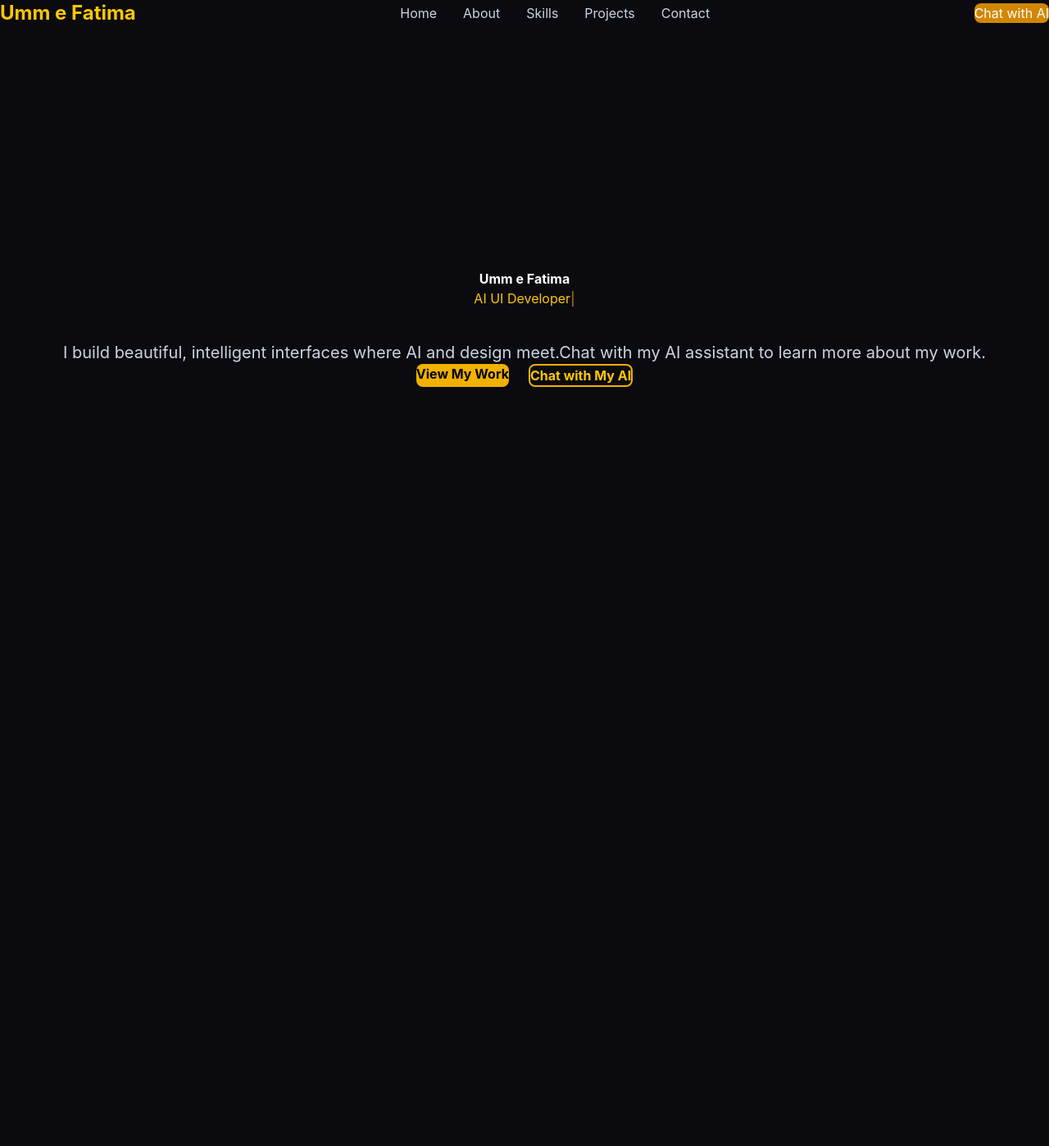
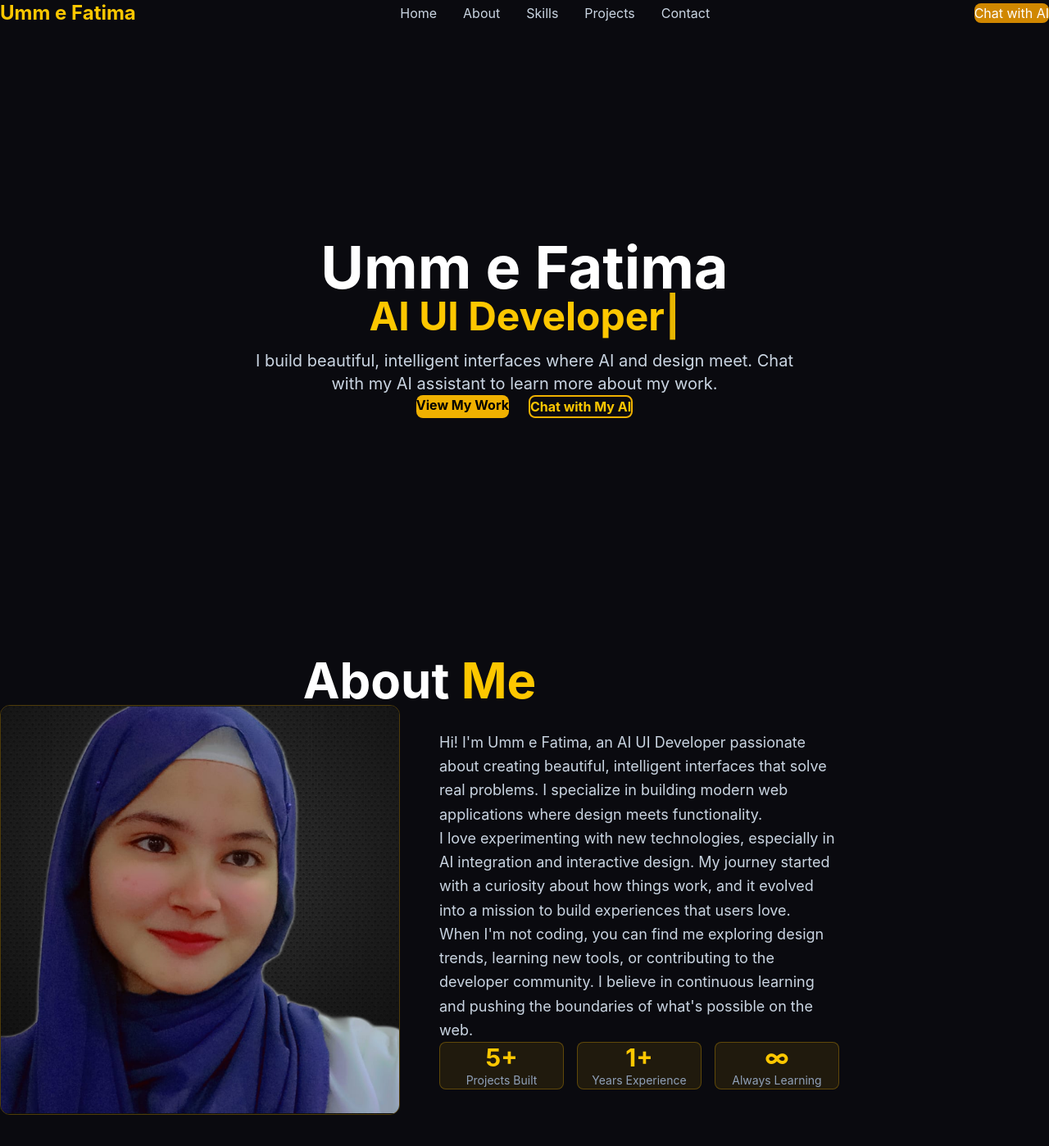
Before and after one commit to Umm-e-Fatima/portfolio, a React app: page / in a window 1280 px wide. Shown: the top 1398 px of the page at 82% size. Before the commit the page ends 800 px from the top, so only its background shows below. Built offline with nearby package versions, Linux system fonts and the light colour scheme; the HTML template or start-up script is replaced by a standard one.

Commit message:
Added about section with bio, stats, and profile photo, fix xl typos in hero and about components

```diff
--- a/src/App.jsx
+++ b/src/App.jsx
@@ -1,11 +1,15 @@
 import Navbar from './components/Navbar'
 import Hero from './components/Hero'
-function App(){
-  return(
+import About from './components/About'
+
+function App() {
+  return (
     <main>
       <Navbar />
-      <Hero/>
+      <Hero />
+      <About />
     </main>
   )
 }
+
 export default App
--- a/src/components/About.jsx
+++ b/src/components/About.jsx
@@ -0,0 +1,107 @@
+import { motion } from 'framer-motion'
+
+function About() {
+  return (
+    <section id="about" className="min-h-screen bg-[#0a0a0f] px-6 py-20">
+      <div className="max-w-5xl mx-auto">
+
+        {/* Section Title */}
+        <motion.h2
+          initial={{ opacity: 0, y: 20 }}
+          whileInView={{ opacity: 1, y: 0 }}
+          transition={{ duration: 0.8 }}
+          viewport={{ once: true }}
+          className="text-5xl md:text-6xl font-bold text-white mb-16 text-center"
+        >
+          About <span className="text-yellow-400">Me</span>
+        </motion.h2>
+
+        {/* Two Column Layout */}
+        <div className="grid grid-cols-1 md:grid-cols-2 gap-12 items-center">
+
+          {/* Left Side - Image */}
+          <motion.div
+            initial={{ opacity: 0, x: -40 }}
+            whileInView={{ opacity: 1, x: 0 }}
+            transition={{ duration: 0.8 }}
+            viewport={{ once: true }}
+            className="relative h-96 md:h-[500px] rounded-xl border border-yellow-500/30 overflow-hidden"
+          >
+            <img
+              src="/mypic.png"
+              alt="Umm e Fatima"
+              className="w-full h-full object-cover object-top"
+            />
+          </motion.div>
+
+          {/* Right Side - Bio */}
+          <motion.div
+            initial={{ opacity: 0, x: 40 }}
+            whileInView={{ opacity: 1, x: 0 }}
+            transition={{ duration: 0.8 }}
+            viewport={{ once: true }}
+          >
+            <p className="text-lg text-slate-300 mb-6 leading-relaxed">
+              Hi! I'm Umm e Fatima, an AI UI Developer passionate about creating beautiful,
+              intelligent interfaces that solve real problems. I specialize in building modern
+              web applications where design meets functionality.
+            </p>
+
+            <p className="text-lg text-slate-300 mb-6 leading-relaxed">
+              I love experimenting with new technologies, especially in AI integration and
+              interactive design. My journey started with a curiosity about how things work,
+              and it evolved into a mission to build experiences that users love.
+            </p>
+
+            <p className="text-lg text-slate-300 mb-8 leading-relaxed">
+              When I'm not coding, you can find me exploring design trends, learning new tools,
+              or contributing to the developer community. I believe in continuous learning and
+              pushing the boundaries of what's possible on the web.
+            </p>
+
+            {/* Highlight Stats */}
+            <div className="grid grid-cols-3 gap-4 mt-10">
+
+              <motion.div
+                initial={{ opacity: 0, y: 20 }}
+                whileInView={{ opacity: 1, y: 0 }}
+                transition={{ duration: 0.6, delay: 0.2 }}
+                viewport={{ once: true }}
+                className="bg-yellow-500/10 border border-yellow-500/30 rounded-lg p-4 text-center"
+              >
+                <div className="text-3xl font-bold text-yellow-400">5+</div>
+                <p className="text-sm text-slate-400 mt-2">Projects Built</p>
+              </motion.div>
+
+              <motion.div
+                initial={{ opacity: 0, y: 20 }}
+                whileInView={{ opacity: 1, y: 0 }}
+                transition={{ duration: 0.6, delay: 0.3 }}
+                viewport={{ once: true }}
+                className="bg-yellow-500/10 border border-yellow-500/30 rounded-lg p-4 text-center"
+              >
+                <div className="text-3xl font-bold text-yellow-400">1+</div>
+                <p className="text-sm text-slate-400 mt-2">Years Experience</p>
+              </motion.div>
+
+              <motion.div
+                initial={{ opacity: 0, y: 20 }}
+                whileInView={{ opacity: 1, y: 0 }}
+                transition={{ duration: 0.6, delay: 0.4 }}
+                viewport={{ once: true }}
+                className="bg-yellow-500/10 border border-yellow-500/30 rounded-lg p-4 text-center"
+              >
+                <div className="text-3xl font-bold text-yellow-400">∞</div>
+                <p className="text-sm text-slate-400 mt-2">Always Learning</p>
+              </motion.div>
+
+            </div>
+          </motion.div>
+
+        </div>
+      </div>
+    </section>
+  )
+}
+
+export default About
--- a/src/components/Hero.jsx
+++ b/src/components/Hero.jsx
@@ -1,53 +1,62 @@
-import {useState,useEffect} from 'react'
-import {motion} from 'framer-motion'
+import { useState, useEffect } from 'react'
+import { motion } from 'framer-motion'
 
-function Hero(){
-    const[displayText,setDisplayText]=useState('')
-    const fullText='AI UI Developer'
-    const [index,setIndex]=useState(0)
-    useEffect(()=>{
-        if(index<fullText.length){
-            const timer=setTimeout(()=>{
-                setDisplayText(displayText+fullText[index])
-                setIndex(index+1)
-            },100)
-            return()=>clearTimeout(timer)
+function Hero() {
+  const [displayText, setDisplayText] = useState('')
+  const fullText = 'AI UI Developer'
+  const [index, setIndex] = useState(0)
+
+  useEffect(() => {
+    if (index < fullText.length) {
+      const timer = setTimeout(() => {
+        setDisplayText(displayText + fullText[index])
+        setIndex(index + 1)
+      }, 100)
+      return () => clearTimeout(timer)
     }
-    },[index,displayText,fullText])
+  }, [index, displayText, fullText])
+
   return (
     <section id="hero" className="min-h-screen bg-[#0a0a0f] pt-20 px-6 flex items-center justify-center">
-            <div className="max-w-4x1 text-center">
-                {/* main heading */}
+      <div className="max-w-4xl text-center">
+
+        {/* Main Heading */}
         <motion.h1
-                    initial={{opacity:0,y:20}}
-                    animate={{opacity:1,y:0}}
-                    transition={{duration:0.8,delay:0.2}}
-                    className="text-6x1 md:text-7x1 font-bold text-white mb-4"
-                >Umm e Fatima</motion.h1>
+          initial={{ opacity: 0, y: 20 }}
+          animate={{ opacity: 1, y: 0 }}
+          transition={{ duration: 0.8, delay: 0.2 }}
+          className="text-6xl md:text-7xl font-bold text-white mb-4"
+        >
+          Umm e Fatima
+        </motion.h1>
+
         {/* Typewriter Title */}
         <motion.h2
-                    initial={{opacity:0}}
-                    animate={{opacity:1}}
-                    transition={{duration:0.8,delay:0.4}}
-                    className="text-4x1 md:text-5x1 fot-bold text-yellow-400 mb-6 h-16"
+          initial={{ opacity: 0 }}
+          animate={{ opacity: 1 }}
+          transition={{ duration: 0.8, delay: 0.4 }}
+          className="text-4xl md:text-5xl font-bold text-yellow-400 mb-6 h-16"
         >
           {displayText}
           <span className="animate-pulse">|</span>
         </motion.h2>
+
         {/* Tagline */}
         <motion.p
-                    initial={{opacity:0,y:20}}
-                    animate={{opacity:1,y:0}}
-                    transition={{duration:0.8,delay:0.6}}
-                    className="text-xl text-slate-300 mb-12 max-w-2x1 mx-auto"
+          initial={{ opacity: 0, y: 20 }}
+          animate={{ opacity: 1, y: 0 }}
+          transition={{ duration: 0.8, delay: 0.6 }}
+          className="text-xl text-slate-300 mb-12 max-w-2xl mx-auto"
         >
-                    I build beautiful, intelligent interfaces where AI and design meet.Chat with my AI assistant to learn more about my work.
+          I build beautiful, intelligent interfaces where AI and design meet.
+          Chat with my AI assistant to learn more about my work.
         </motion.p>
-                {/* CTA buttons */}
+
+        {/* CTA Buttons */}
         <motion.div
-                    initial={{opacity:0,y:20}}
-                    animate={{opacity:1,y:0}}
-                    transition={{duration:0.8,delay:0.8}}
+          initial={{ opacity: 0, y: 20 }}
+          animate={{ opacity: 1, y: 0 }}
+          transition={{ duration: 0.8, delay: 0.8 }}
           className="flex gap-6 justify-center flex-wrap"
         >
           <a
@@ -56,12 +65,17 @@ function Hero(){
           >
             View My Work
           </a>
+
           <button
             className="border-2 border-yellow-500 text-yellow-400 hover:bg-yellow-500/10 font-bold px-8 py-3 rounded-lg transition-all duration-200"
-                            >Chat with My AI</button>
+          >
+            Chat with My AI
+          </button>
         </motion.div>
+
       </div>
     </section>
   )
 }
+
 export default Hero
```
Also changed, not shown: public/mypic.png (added). Lines whose indentation alone changed are shown as unchanged.
